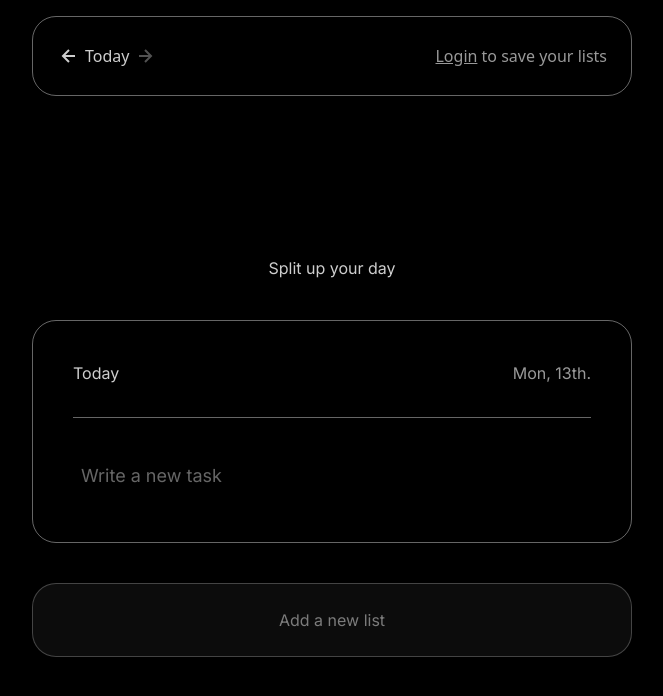
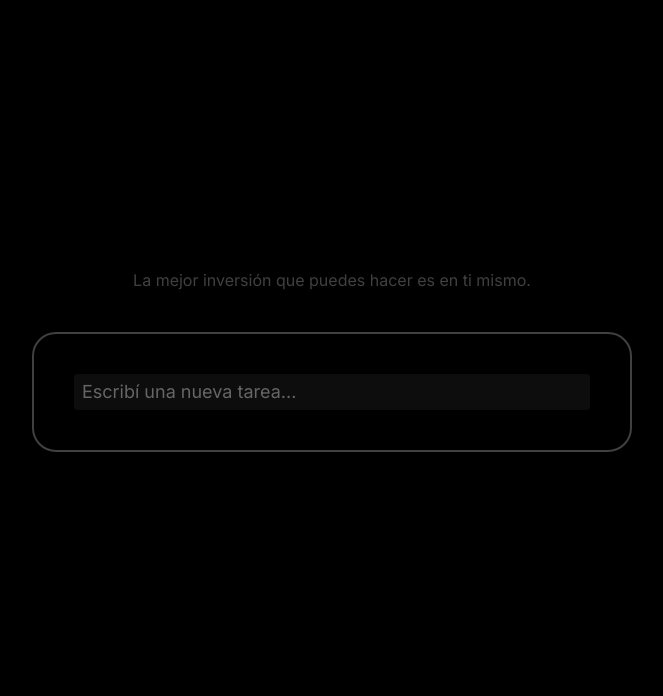
Before and after one commit to andreuscafe/fucking-tasks, a Next.js app: page /app in a window 1280 px wide. Shown: the top 696 px of the page, without its empty margins (308-971 px from the left). Built offline with nearby package versions, Linux system fonts and the light colour scheme.

Commit message:
WIP: Simplifying everything

```diff
--- a/src/components/Header.tsx
+++ b/src/components/Header.tsx
@@ -10,7 +10,7 @@ export const Header = () => {
 
   return (
     <header className="w-full max-w-screen-sm mx-auto px-5 fixed top-4 left-1/2 -translate-x-1/2">
-      <div className="h-20 px-6 rounded-3xl border border-white border-opacity-40 backdrop-blur-xl flex items-center justify-between">
+      <div className="h-20 px-6 rounded-3xl border border-neutral-700 backdrop-blur-xl flex items-center justify-between">
         <div className="flex gap-1">
           <BiLeftArrowAlt size={24} />
           <Link href={"/"}>Today</Link>
--- a/src/components/List.tsx
+++ b/src/components/List.tsx
@@ -15,19 +15,38 @@ export const List: FC<ListProps> = ({ listData }) => {
 
   const refreshTasks = useCallback(
     (e: CustomEventInit) => {
-      console.log("refresh tasks", e.detail.listId);
+      console.log("refresh tasks", e.detail.listId, e.detail.taskId);
 
       if (e.detail.listId === listData.id) {
         setTasks(useTasksStore.getState().getListTasks(listData.id));
       }
+
+      setTimeout(() => {
+        // Focus textarea
+        if (e.detail.taskId) {
+          const textarea = document.querySelector(
+            `textarea[data-taskid="${e.detail.taskId}"]`
+          ) as HTMLTextAreaElement;
+
+          if (textarea) {
+            textarea.focus();
+          } else {
+            const lastTask = document.querySelector(
+              `textarea[data-taskid="${tasks[tasks.length - 1].id}"]`
+            ) as HTMLTextAreaElement;
+
+            if (lastTask) {
+              lastTask.focus();
+            }
+          }
+        }
+      }, 10);
     },
-    [listData.id]
+    [listData.id, tasks]
   );
 
   useEffect(() => {
-    setTimeout(() => {
-      setLoaded(true);
-    }, 300);
+    setLoaded(true);
 
     if (window) {
       window.addEventListener("newtask", refreshTasks);
@@ -43,13 +62,13 @@ export const List: FC<ListProps> = ({ listData }) => {
   }, [tasks, refreshTasks]);
 
   return (
-    <section className="p-10 mb-10 rounded-3xl backdrop-blur-xl border border-white border-opacity-40">
-      <div className="pb-8 mb-8 border-b border-white border-opacity-40 flex justify-between">
+    <section className="p-10 mb-10 rounded-3xl backdrop-blur-xl border-[2px] border-neutral-700">
+      {/* <div className="pb-8 mb-8 border-b-[2px] border-neutral-700 flex justify-between">
         <span>Today</span>
-        <span className="text-white text-opacity-60">Mon, 13th.</span>
-      </div>
+        <span className="text-white text-opacity-60">Clear</span>
+      </div> */}
       {/* Tasks list */}
-      <ul className="flex flex-col justify-start">
+      <ul className="flex flex-col justify-start gap-2">
         {loaded ? (
           <>
             {tasks
@@ -57,10 +76,11 @@ export const List: FC<ListProps> = ({ listData }) => {
               .map((task) => (
                 <ListItem key={task.id} taskData={task} />
               ))}
-            <NewItemInput listId={listData.id} />
+
+            {!tasks.length && <NewItemInput listId={listData.id} />}
           </>
         ) : (
-          <span className="opacity-40">Loading tasks...</span>
+          <span className="opacity-40 p-4 block">Loading tasks...</span>
         )}
       </ul>
     </section>
--- a/src/components/NewItemInput.tsx
+++ b/src/components/NewItemInput.tsx
@@ -44,14 +44,15 @@ export const NewItemInput: FC<NewItemInputProps> = ({
   };
 
   return (
-    <li className={`relative flex gap-1 py-2 items-start leading-6 group/item`}>
+    <li className={`relative flex gap-1 items-start leading-6 group/item`}>
       {/* <BiCircle size={36} className="flex-shrink-0 opacity-20" /> */}
       <TextareaAutosize
         ref={textAreaRef}
-        placeholder="Write a new task"
+        placeholder="Escribí una nueva tarea..."
         className="text-lg placeholder:text-[#666] bg-transparent w-full resize-none outline-none focus:bg-white focus:bg-opacity-5 py-1 px-2 rounded"
         rows={1}
         onKeyDown={handleKeyDown}
+        id="new-task-input"
       />
     </li>
   );
--- /dev/null
+++ b/src/middleware.ts
@@ -0,0 +1,17 @@
+import { NextResponse } from "next/server";
+import type { NextRequest } from "next/server";
+
+// This function can be marked `async` if using `await` inside
+export function middleware(request: NextRequest) {
+  console.log("redirecting.", request.nextUrl.pathname);
+
+  if (request.nextUrl.pathname != "/app") {
+    return NextResponse.redirect(new URL("/app", request.url));
+  }
+  // return NextResponse.redirect(new URL("/app", request.url));
+}
+
+// See "Matching Paths" below to learn more
+export const config = {
+  matcher: ["/"]
+};
--- a/src/pages/_app.tsx
+++ b/src/pages/_app.tsx
@@ -3,6 +3,7 @@ import type { AppProps } from "next/app";
 
 import { Inter } from "@next/font/google";
 import { Header } from "@/components/Header";
+import Head from "next/head";
 
 const inter = Inter({
   subsets: ["latin"],
@@ -10,15 +11,81 @@ const inter = Inter({
   style: "normal"
 });
 
+const defaultTitle = "Daily Tasks";
+const defaultDescription =
+  "So, everything is about what do you have to do today.";
+const defaultDomain = "daily-tasks.vercel.app";
+const defaultUrl = `https://${defaultDomain}`;
+const defaultOgPath = "/img/preview.png";
+
 export default function App({ Component, pageProps }: AppProps) {
   return (
     <>
+      <Head>
+        <meta name="viewport" content="width=device-width,initial-scale=1" />
+
+        {/* <!-- Primary Meta Tags --> */}
+        <meta name="title" content={defaultTitle} />
+        <meta name="description" content={defaultDescription} />
+
+        {/* <!-- Open Graph / Facebook --/> */}
+        <meta property="og:type" content="website" />
+        <meta property="og:url" content={defaultUrl} />
+        <meta property="og:title" content={defaultTitle} />
+        <meta property="og:description" content={defaultDescription} />
+        <meta property="og:image" content={defaultUrl + defaultOgPath} />
+
+        <meta
+          name="theme-color"
+          content="#fff"
+          media="(prefers-color-scheme: light)"
+        />
+        <meta
+          name="theme-color"
+          content="#111"
+          media="(prefers-color-scheme: dark)"
+        />
+
+        {/* Facebook Meta Tags */}
+        <meta property="og:url" content={defaultUrl} />
+        <meta property="og:type" content="website" />
+        <meta property="og:title" content={defaultTitle} />
+        <meta property="og:description" content={defaultDescription} />
+        <meta property="og:image" content={defaultUrl + defaultOgPath} />
+
+        {/* Twitter Meta Tags */}
+        <meta name="twitter:card" content="summary_large_image" />
+        <meta property="twitter:domain" content={defaultDomain} />
+        <meta property="twitter:url" content={defaultUrl} />
+        <meta name="twitter:title" content={defaultTitle} />
+        <meta name="twitter:description" content={defaultDescription} />
+        <meta name="twitter:image" content={defaultUrl + defaultOgPath} />
+
+        <link
+          rel="apple-touch-icon"
+          sizes="180x180"
+          href="/apple-touch-icon.png"
+        />
+        <link
+          rel="icon"
+          type="image/png"
+          sizes="32x32"
+          href="/favicon-32x32.png"
+        />
+        <link
+          rel="icon"
+          type="image/png"
+          sizes="16x16"
+          href="/favicon-16x16.png"
+        />
+        <link rel="manifest" href="/site.webmanifest" />
+      </Head>
       <style jsx global>{`
         :root {
           --font-inter: ${inter.style.fontFamily};
         }
       `}</style>
-      <Header />
+      {/* <Header /> */}
       <Component {...pageProps} />
     </>
   );
--- a/src/pages/app/index.tsx
+++ b/src/pages/app/index.tsx
@@ -1,18 +1,42 @@
 import { List } from "@/components/List";
 import { useTasksStore } from "@/store";
 import Head from "next/head";
-import { useEffect, useState } from "react";
+import { useEffect, useMemo, useState } from "react";
+
+const phrases = [
+  "La vida es una colección de momentos, asegúrate de vivir cada uno.",
+  "La felicidad no es un destino, es un camino que eliges caminar.",
+  "La verdadera riqueza está en las relaciones y experiencias, no en posesiones.",
+  "La gratitud transforma lo que tienes en suficiente.",
+  "Aprende a aceptar lo que no puedes cambiar y a cambiar lo que no puedes aceptar.",
+  "La mejor inversión que puedes hacer es en ti mismo.",
+  "Cada día es una página en blanco, escribe una gran historia.",
+  "La paz interior comienza cuando te aceptas a ti mismo.",
+  "No mires atrás con arrepentimiento, mira adelante con esperanza.",
+  "La vida es frágil, valora cada momento y a las personas que amas."
+];
 
 export default function App() {
   const [loaded, setLoaded] = useState(false);
   const { lists } = useTasksStore((state) => ({
     lists: state.lists
   }));
+  const [clientPhrase, setClientPhrase] = useState(phrases[0]);
 
   useEffect(() => {
+    setLoaded(true);
+
+    setClientPhrase(phrases[Math.floor(Math.random() * phrases.length)]);
+
     setTimeout(() => {
-      setLoaded(true);
-    }, 300);
+      // Focus textarea
+      const textarea = document.querySelector(
+        `#new-task-input`
+      ) as HTMLTextAreaElement;
+      if (textarea) {
+        textarea.focus();
+      }
+    }, 10);
   }, [lists]);
 
   return (
@@ -21,20 +45,29 @@ export default function App() {
         <title>Today | Split up your day</title>
       </Head>
 
-      <main className="w-full max-w-screen-sm mx-auto px-5 min-h-screen pb-20 font-inter">
-        <section className="max-w-screen-lg mx-auto pt-64 pb-10 flex justify-center">
-          <span>Split up your day</span>
+      <main className="w-full max-w-screen-sm mx-auto px-5 min-h-screen pb-20 font-inter flex flex-col justify-center">
+        <section className="max-w-screen-lg mx-auto py-10 block w-full text-center">
+          <p className="text-neutral-700">{clientPhrase}</p>
         </section>
 
-        {loaded ? (
-          lists?.map((list) => <List key={list.id} listData={list} />)
+        {lists?.map((list) => (
+          <List key={list.id} listData={list} />
+        ))}
+
+        {/* {loaded ? (
+          <>
+            {lists?.map((list) => (
+              <List key={list.id} listData={list} />
+            ))}
+            <button className="w-full py-6 opacity-40 hover:opacity-100 transition-opacity rounded-3xl border-[2px] border-white border-opacity-20">
+              Agregar lista
+            </button>
+          </>
         ) : (
-          <span className="opacity-40">Loading lists...</span>
-        )}
-
-        <button className="w-full py-6 bg-card-gray opacity-60 hover:opacity-100 transition-opacity rounded-3xl border border-white border-opacity-40">
-          Add a new list
-        </button>
+          <span className="opacity-40 text-center p-8 block">
+            Loading lists...
+          </span>
+        )} */}
       </main>
     </>
   );
--- a/src/pages/index.tsx
+++ b/src/pages/index.tsx
@@ -1,8 +1,13 @@
-import { Header } from "@/components/Header";
-import Head from "next/head";
 import Link from "next/link";
+import { useRouter } from "next/router";
 
 export default function Home() {
+  const router = useRouter();
+
+  // if (typeof window !== "undefined") {
+  //   router.push("/app");
+  // }
+
   return (
     <main className={`min-h-screen font-inter`}>
       <section className="max-w-screen-lg mx-auto py-64 flex justify-center">
```
Also changed, not shown: src/components/ListItem.tsx (+33 -24 lines), src/pages/_document.tsx (+1 -66 lines), 1 other file (tests, documents, lock files or other folders).
